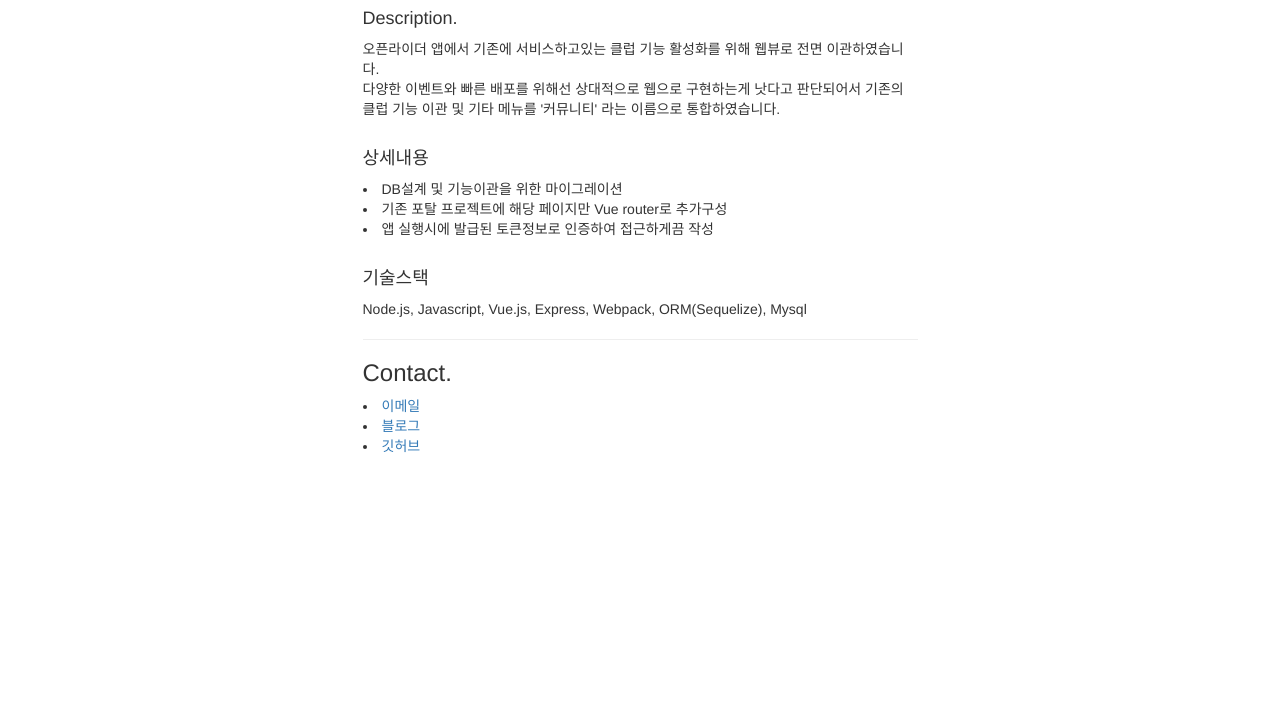
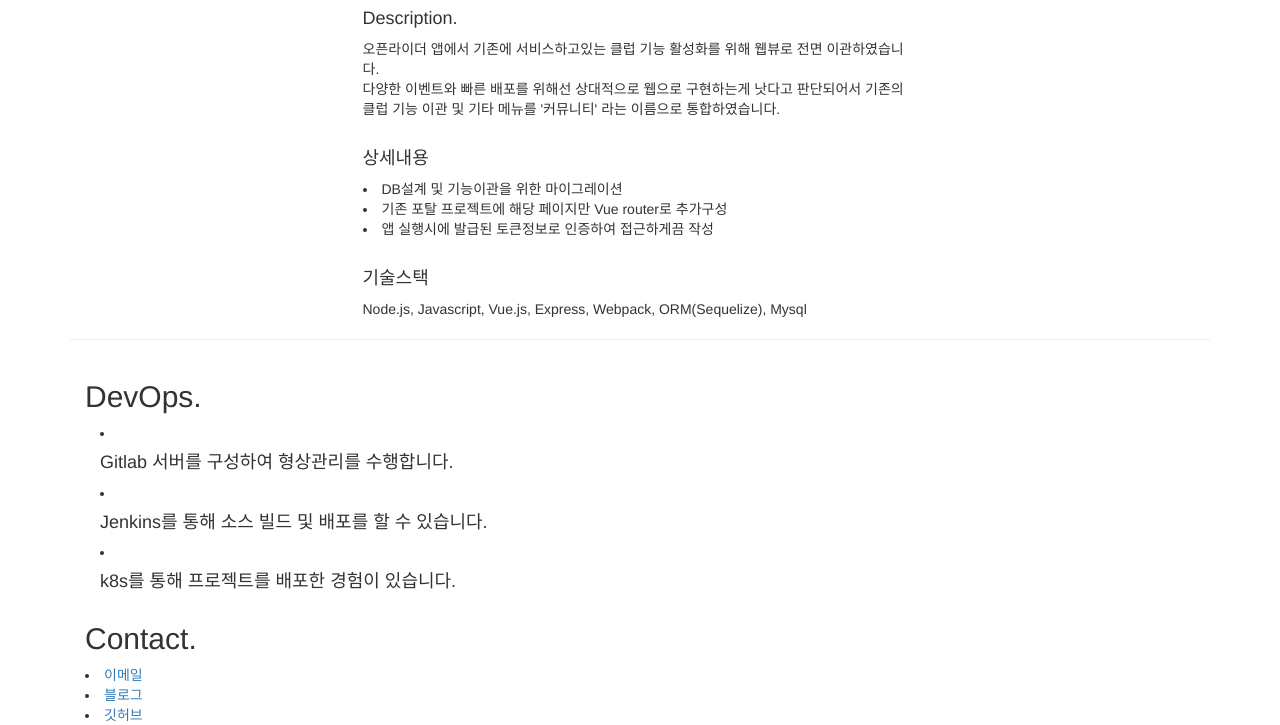
Before and after one commit to JooHyeongLee/resume.github.io, a plain HTML site: page index.html in a window 1280 px wide. Shown: the part 3967-4692 px from the top of the page. Before the commit the page ends 4423 px from the top, so only its background shows below. Drawn offline with nearby package versions, Linux system fonts and the light colour scheme.

Commit message:
이력서 작성중

```diff
--- a/index.html
+++ b/index.html
@@ -231,15 +231,30 @@
 
 
                 <!-- 기술 사항 -->
-
-
                 <!-- Contact -->
-                <hr>
-                <h3>Contact.</h3>
-                <li><a href="mailto:joohyeong@gmail.com">이메일</a></li>
-                <li><a href="http://bubobubo003.tistory.com/" target='_blank'>블로그</a></li>
-                <li><a href="https://github.com/JooHyeongLee" target='_blank'>깃허브</a></li>
             </div>
+        </div>
+        <hr>
+        <div class="col-md-12">
+            <h2>DevOps.</h2>
+            <div class="col-xs-12 col-sm-12 col-md-12" >
+                <li>
+                    <h4>Gitlab 서버를 구성하여 형상관리를 수행합니다.</h4>
+                </li>
+                <li>
+                    <h4>Jenkins를 통해 소스 빌드 및 배포를 할 수 있습니다.</h4>
+                </li>
+                <li>
+                    <h4>k8s를 통해 프로젝트를 배포한 경험이 있습니다.</h4>
+                </li>
+            </div>
+        </div>
+        <hr>
+        <div class="col-md-12">
+            <h2>Contact.</h2>
+            <li><a href="mailto:joohyeong@gmail.com">이메일</a></li>
+            <li><a href="http://bubobubo003.tistory.com/" target='_blank'>블로그</a></li>
+            <li><a href="https://github.com/JooHyeongLee" target='_blank'>깃허브</a></li>
         </div>
     </div>
 
```
